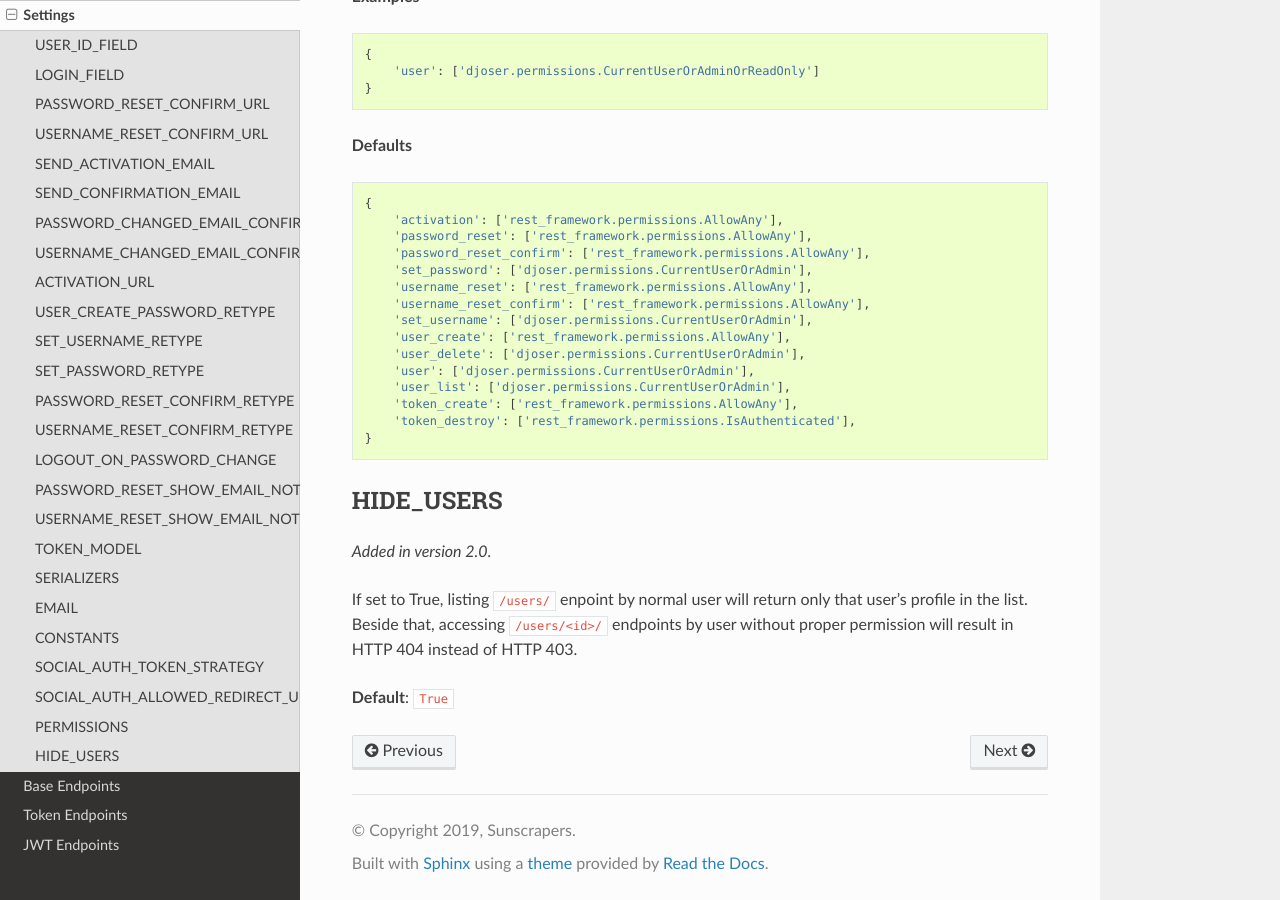
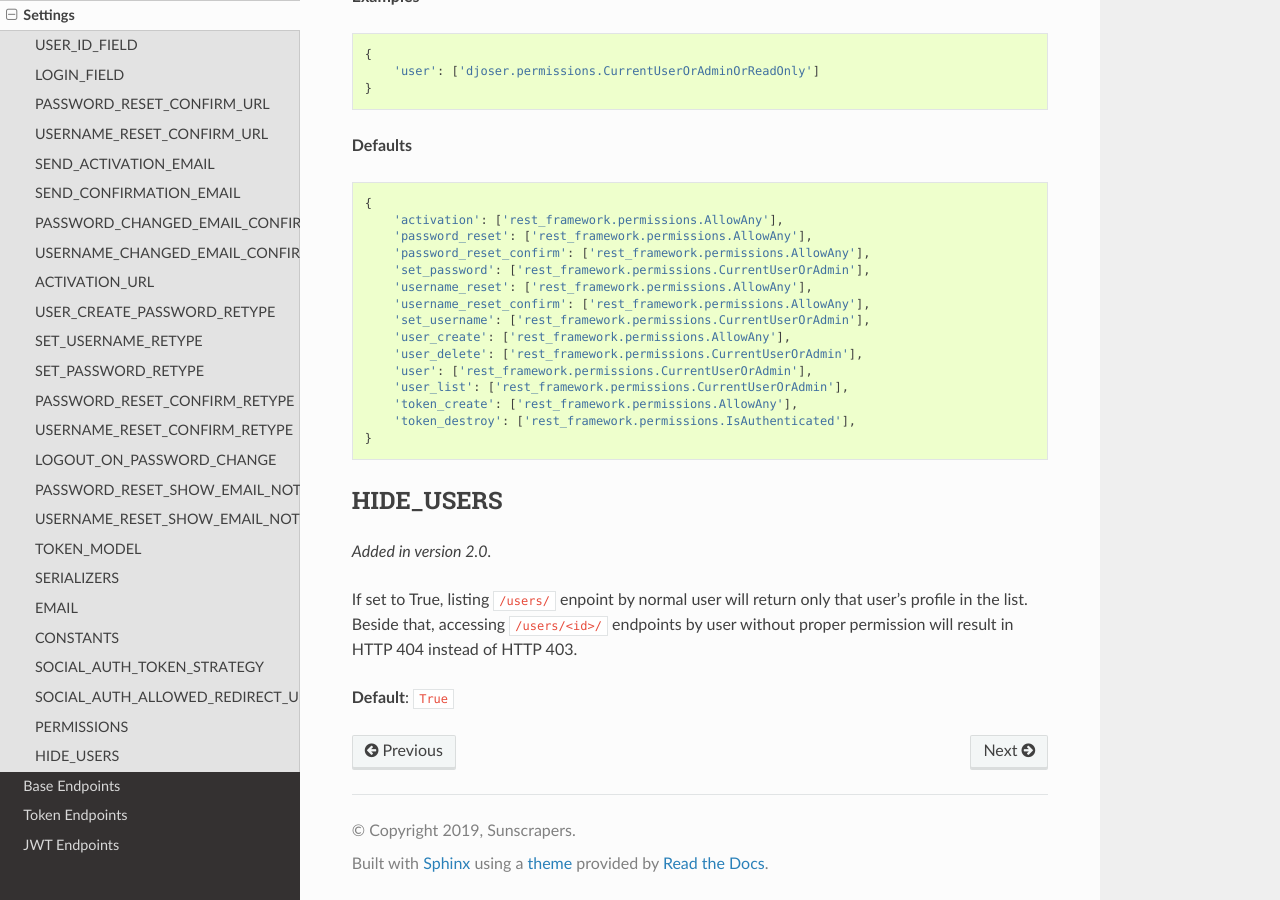
Before and after one commit to sunscrapers/djoser, a Sphinx documentation site: the page built from docs/source/settings.rst, in a window 1280 px wide and 900 px high, scrolled down 6820 px. Built offline with Sphinx 7.4.7 and the Read the Docs theme 2.0.0, drawn with Linux system fonts in a browser that asks for light colours.

Commit message:
Typo in default permission syntax
Wrong syntax: djoser.permissions.IsAuthenticated
Correct syntax: rest_framework.permissions.IsAuthenticated

The wrong syntax causing an error.

```diff
--- a/docs/source/settings.rst
+++ b/docs/source/settings.rst
@@ -333,14 +333,14 @@ Dictionary that maps permissions to certain views across Djoser.
         'activation': ['rest_framework.permissions.AllowAny'],
         'password_reset': ['rest_framework.permissions.AllowAny'],
         'password_reset_confirm': ['rest_framework.permissions.AllowAny'],
-        'set_password': ['djoser.permissions.CurrentUserOrAdmin'],
+        'set_password': ['rest_framework.permissions.CurrentUserOrAdmin'],
         'username_reset': ['rest_framework.permissions.AllowAny'],
         'username_reset_confirm': ['rest_framework.permissions.AllowAny'],
-        'set_username': ['djoser.permissions.CurrentUserOrAdmin'],
+        'set_username': ['rest_framework.permissions.CurrentUserOrAdmin'],
         'user_create': ['rest_framework.permissions.AllowAny'],
-        'user_delete': ['djoser.permissions.CurrentUserOrAdmin'],
-        'user': ['djoser.permissions.CurrentUserOrAdmin'],
-        'user_list': ['djoser.permissions.CurrentUserOrAdmin'],
+        'user_delete': ['rest_framework.permissions.CurrentUserOrAdmin'],
+        'user': ['rest_framework.permissions.CurrentUserOrAdmin'],
+        'user_list': ['rest_framework.permissions.CurrentUserOrAdmin'],
         'token_create': ['rest_framework.permissions.AllowAny'],
         'token_destroy': ['rest_framework.permissions.IsAuthenticated'],
     }
```
